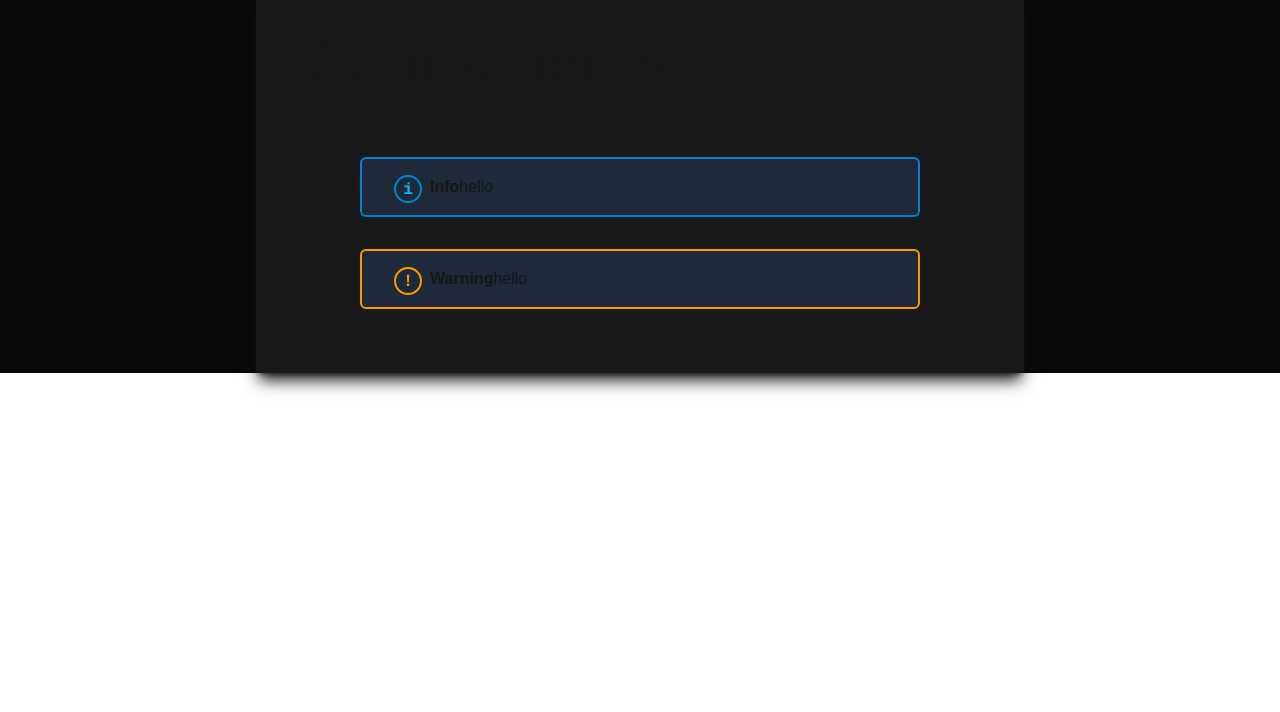
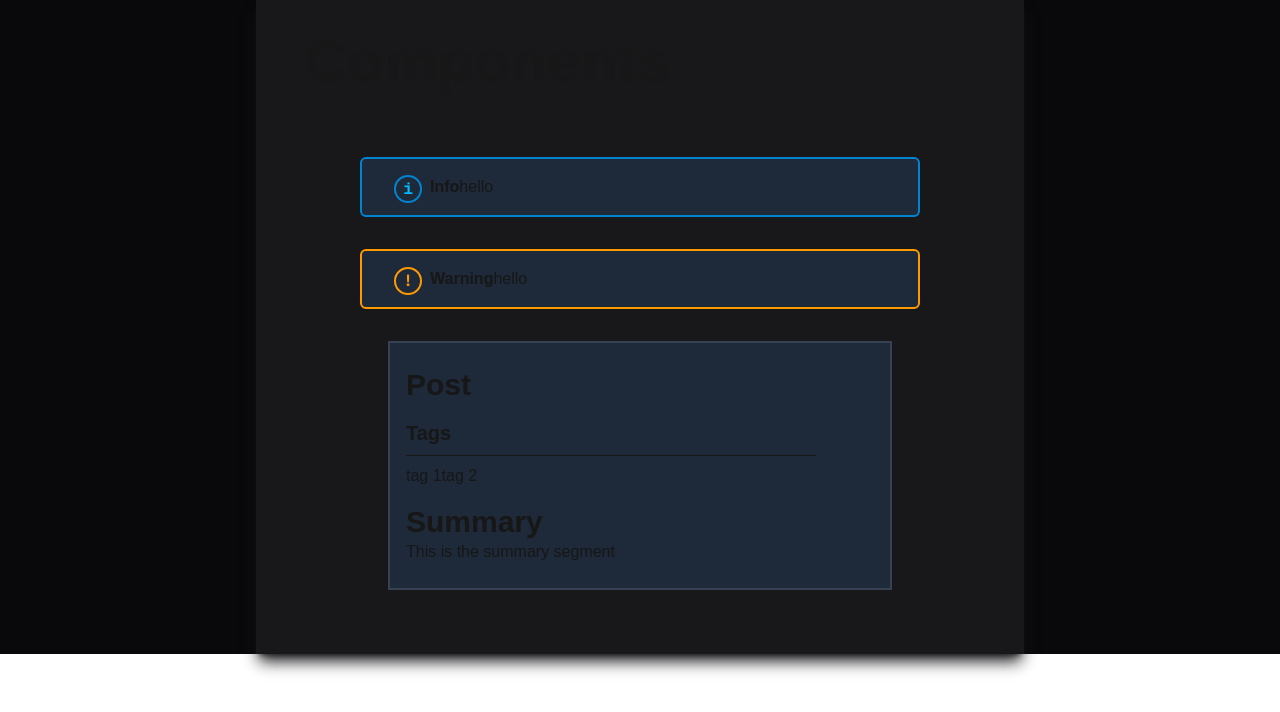
Before and after one commit to 5Stygian/5Stygian, a Next.js app: page /pages/components in a window 1280 px wide. Shown: the top 712 px of the page. Built offline with nearby package versions, Linux system fonts and the light colour scheme.

Commit message:
Update page.tsx

```diff
--- a/src/app/pages/components/page.tsx
+++ b/src/app/pages/components/page.tsx
@@ -9,6 +9,9 @@ export default function Components() {
       <c.Notice type='warning'>
         hello
       </c.Notice>
+      <c.Post title="Post" tags={["tag 1", "tag 2"]}>
+        This is the summary segment
+      </c.Post>
     </c.Content>
   );
 }
```
